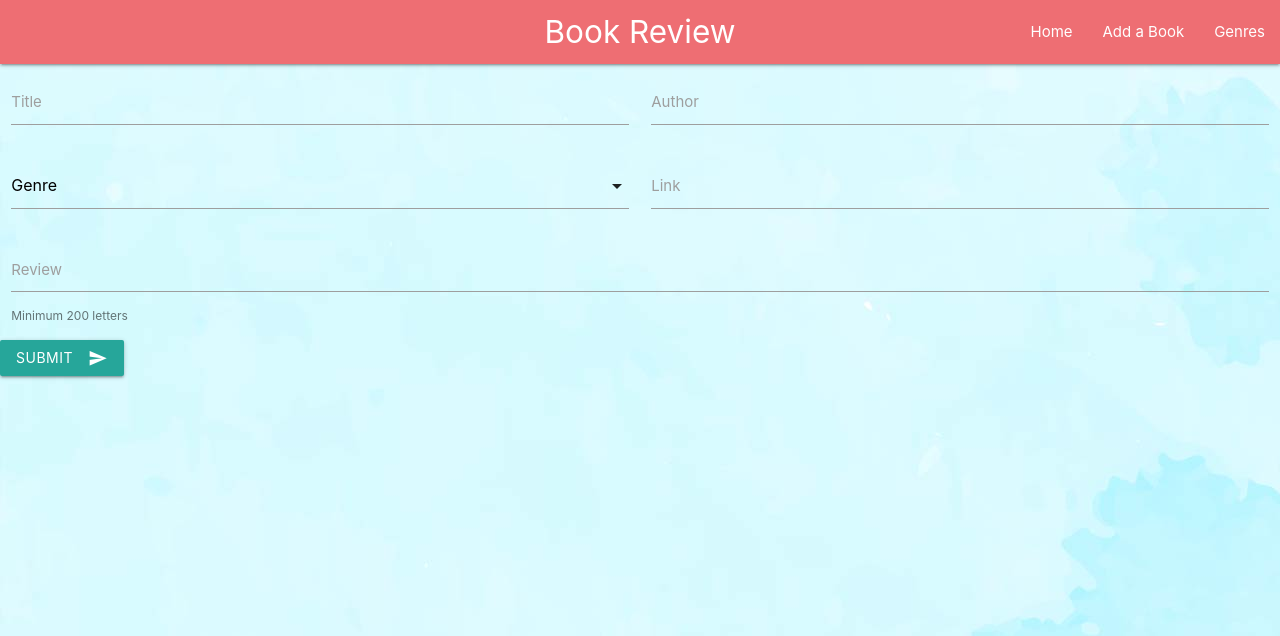
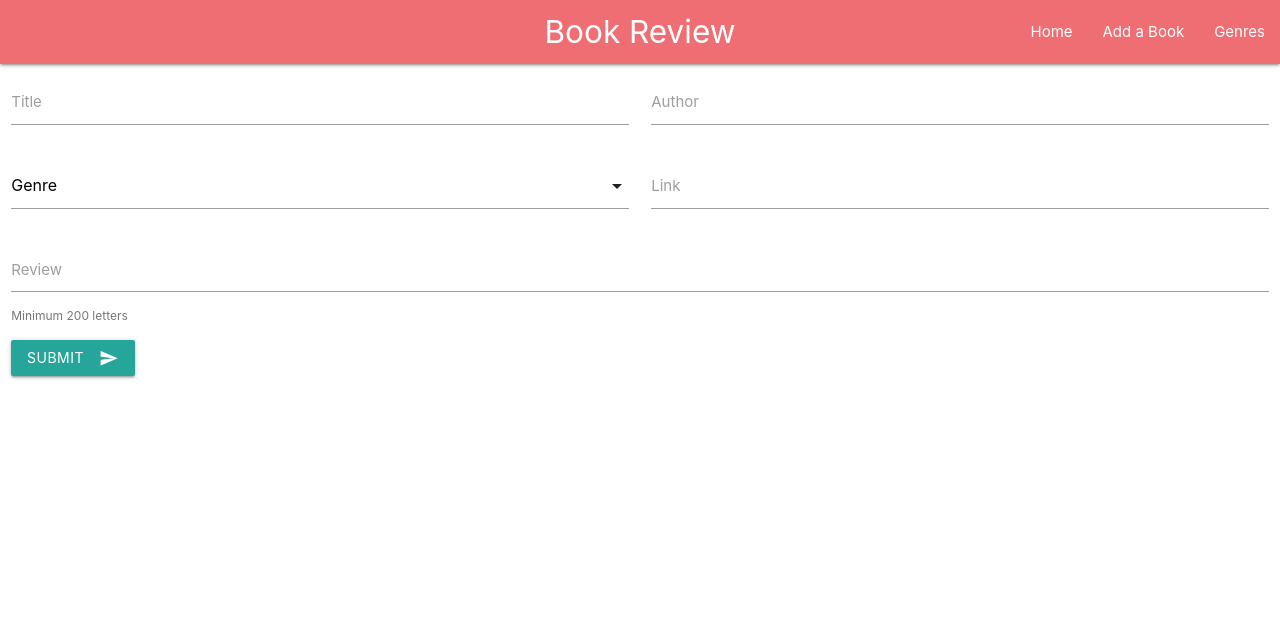
Before and after one commit to danfiliphoff/Milestone-3--Book-Review, a Flask app: page /add_book in a window 1280 px wide. Shown: the top 636 px of the page. Run offline with Flask 2, Linux system fonts and the light colour scheme; data that the repository does not hold is empty; some libraries are stand-ins or nearby versions.

Commit message:
send btn margin

```diff
--- a/app.py
+++ b/app.py
@@ -54,7 +54,6 @@ def update_book(book_id):
         'name':request.form.get('name'),
         'author':request.form.get('author'),
         'genre_name':request.form.get('genre_name'),
-        'isbn':request.form.get('isbn'),
         'review':request.form.get('review'),
         'book_link':request.form.get('book_link')
     })
--- a/static/css/style.css
+++ b/static/css/style.css
@@ -1,3 +1,7 @@
-body{
+.body{
     background-image: url("../pictures/background.jpg");
 }
+
+.send-margin{
+    margin-left: 11px !important;
+}
--- a/templates/addbook.html
+++ b/templates/addbook.html
@@ -28,7 +28,7 @@
                 <span class="helper-text" data-error="wrong" data-success="right">Minimum 200 letters</span>
             </div>
             <div>
-                <button class="btn waves-effect waves-light center" type="submit" name="action">Submit
+                <button class="btn waves-effect waves-light send-margin" type="submit" name="action">Submit
                     <i class="material-icons right">send</i>
                 </button>
             </div>
```
